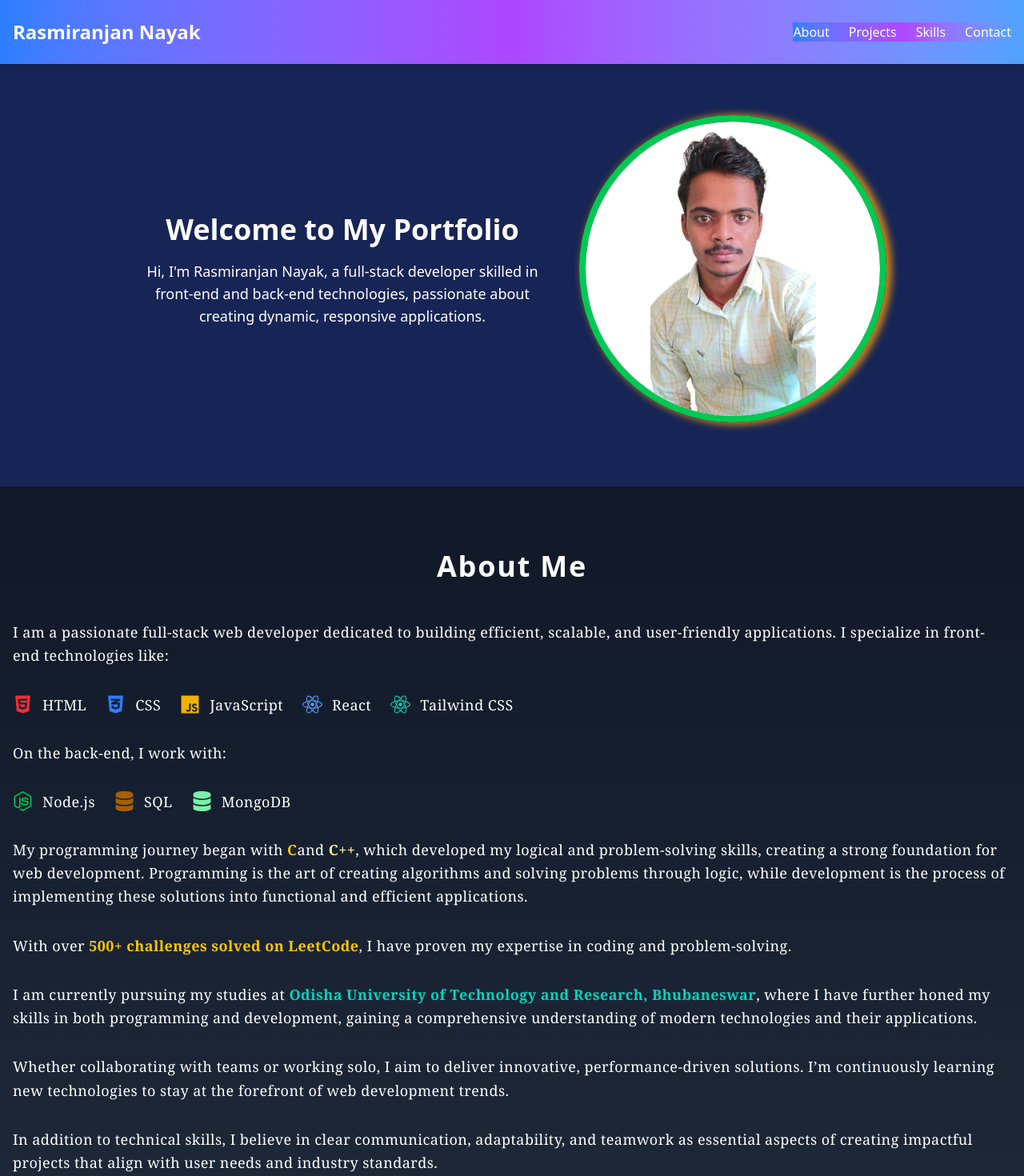
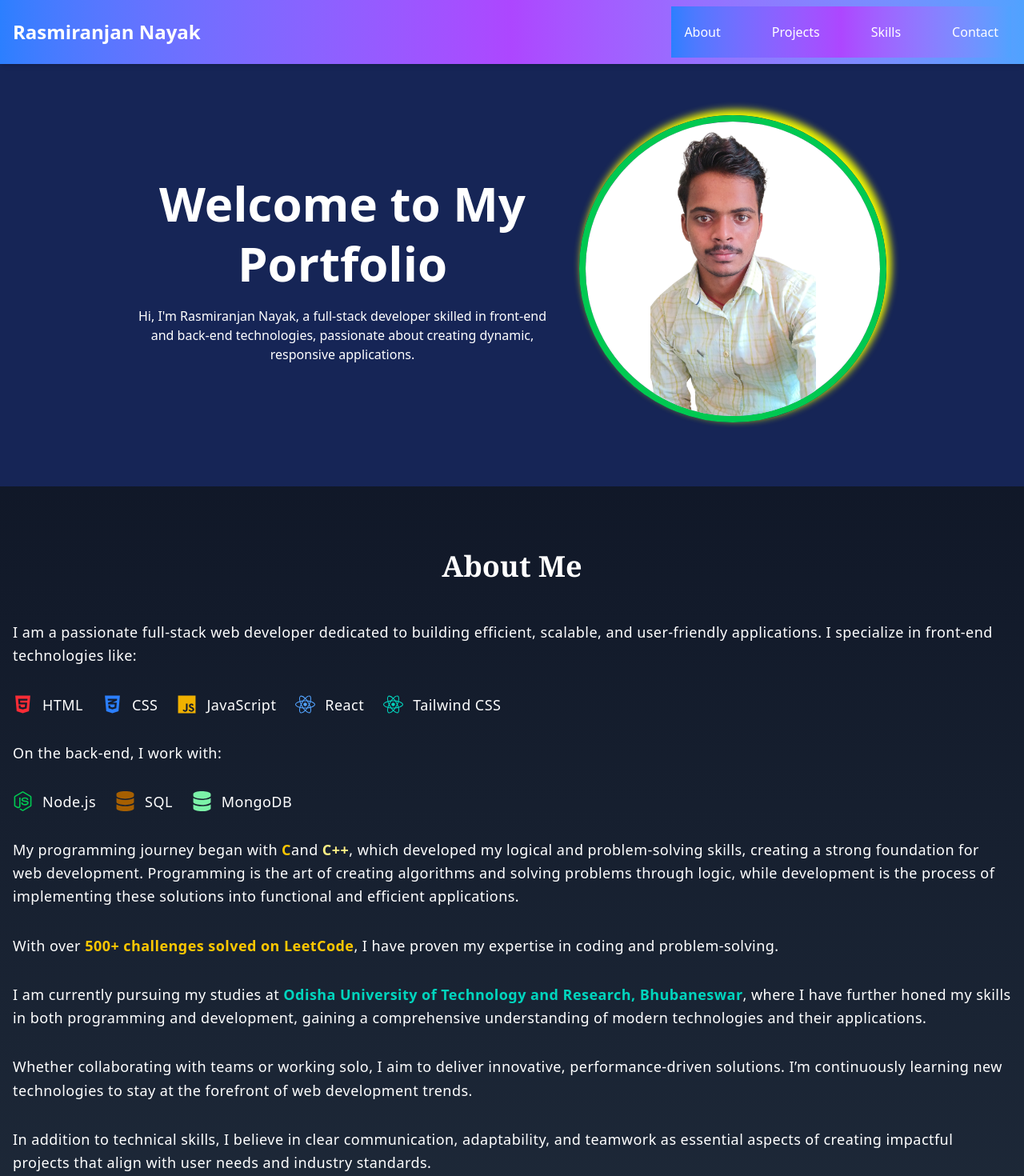
Before and after one commit to rasmiranjan8/portfolio-Rasmiranjan-Nayak, a React (Vite) app: page / in a window 1280 px wide. Shown: the top 1470 px of the page at 80% size. Built offline with nearby package versions, Linux system fonts and the light colour scheme.

Commit message:
adding styles

```diff
--- a/src/components/AboutMe.jsx
+++ b/src/components/AboutMe.jsx
@@ -14,11 +14,11 @@ const AboutMe = () => {
       className="py-20 bg-gradient-to-b from-gray-900 to-gray-800 text-white"
     >
       <div className="container mx-auto px-4">
-        <h3 className="text-4xl font-extrabold bg-clip-text mb-12 text-center tracking-wider">
+        <h3 className="text-4xl font-extrabold bg-clip-text mb-12 text-center font-serif">
           About Me
         </h3>
 
-        <div className="text-md md:text-lg leading-relaxed space-y-8 font-serif tracking-wide font-playfair">
+        <div className="text-md md:text-lg leading-relaxed space-y-8 font-Montserrat  tracking-wide">
           <p className="font-medium">
             I am a passionate full-stack web developer dedicated to building
             efficient, scalable, and user-friendly applications. I specialize in
@@ -79,7 +79,9 @@ const AboutMe = () => {
 
           <p className="mt-6">
             With over{" "}
-            <b className="text-yellow-400">500+ challenges solved on LeetCode</b>
+            <b className="text-yellow-400">
+              500+ challenges solved on LeetCode
+            </b>
             , I have proven my expertise in coding and problem-solving.
           </p>
 
--- a/src/components/NavBar.jsx
+++ b/src/components/NavBar.jsx
@@ -32,25 +32,37 @@ const NavBar = () => {
         <ul
           className={`lg:flex ${
             isMenuOpen ? "flex" : "hidden"
-          } absolute lg:static top-20 left-0 right-0 bg-gradient-to-r from-blue-500 via-purple-500 to-blue-400 lg:bg-transparent lg:flex-row flex-col items-center space-y-4 lg:space-y-0 lg:space-x-6 p-4 lg:p-0`}
+          } absolute lg:static top-20 left-0 right-0 bg-gradient-to-r from-blue-500 via-purple-500 to-blue-400 lg:bg-transparent lg:flex-row flex-col items-center space-y-4 lg:space-y-0 lg:space-x-16 p-4 lg:py-5`}
         >
           <li>
-            <a href="#about" className="text-white hover:text-gray-100">
+            <a
+              href="#about"
+              className="text-white hover:text-gray-100 hover:border-b"
+            >
               About
             </a>
           </li>
           <li>
-            <a href="#projects" className="text-white hover:text-gray-100">
+            <a
+              href="#projects"
+              className="text-white hover:text-gray-100 hover:border-b"
+            >
               Projects
             </a>
           </li>
           <li>
-            <a href="#skills" className="text-white hover:text-gray-100">
+            <a
+              href="#skills"
+              className="text-white hover:text-gray-100 hover:border-b"
+            >
               Skills
             </a>
           </li>
           <li>
-            <a href="#contact" className="text-white hover:text-gray-100">
+            <a
+              href="#contact"
+              className="text-white hover:text-gray-100 hover:border-b"
+            >
               Contact
             </a>
           </li>
--- a/src/components/Welcome.css
+++ b/src/components/Welcome.css
@@ -11,7 +11,7 @@
 }
 
 .animate-borderShadowHover {
-  animation: borderShadowHover 2s infinite;
+  animation: borderShadowHover 1s infinite;
 }
 
 @keyframes borderShadow {
@@ -33,7 +33,7 @@
 }
 
 .animate-borderShadow {
-  animation: borderShadow 8s infinite;
+  animation: borderShadow 4s infinite;
 }
 
 img:hover .animate-borderShadow {
--- a/src/components/Welcome.jsx
+++ b/src/components/Welcome.jsx
@@ -7,10 +7,10 @@ const Welcome = () => {
       <div className="flex flex-col md:flex-row justify-center items-center space-y-10 md:space-y-0 md:space-x-10 px-6">
         {/* Text Content */}
         <div className="max-w-lg">
-          <h2 className="text-4xl font-bold leading-tight">
+          <h2 className="text-6xl font-bold leading-tight">
             Welcome to My Portfolio
           </h2>
-          <p className="mt-4 text-lg">
+          <p className="mt-4 text-base">
             Hi, I'm Rasmiranjan Nayak, a full-stack developer skilled in
             front-end and back-end technologies, passionate about creating
             dynamic, responsive applications.
@@ -18,11 +18,11 @@ const Welcome = () => {
         </div>
         {/* Image Section */}
         <div className="flex items-center justify-center">
-          <div className="relative w-48 h-48 md:w-72 md:h-72 lg:w-96 lg:h-96 rounded-full overflow-hidden border-8 border-green-500 shadow-lg animate-borderShadow ">
+          <div className="relative w-48 h-48 md:w-72 md:h-72 lg:w-96 lg:h-96 rounded-full overflow-hidden border-8 border-green-500 shadow-lg animate-borderShadow">
             <img
               src="photo.png"
               alt="Rasmiranjan Nayak"
-              className="absolute inset-0 w-full h-full object-contain bg-white hover:animate-borderShadowHover"
+              className="absolute inset-0 w-full h-full object-contain bg-white"
             />
           </div>
         </div>
```
